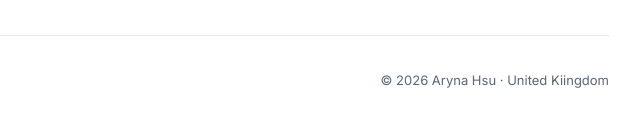
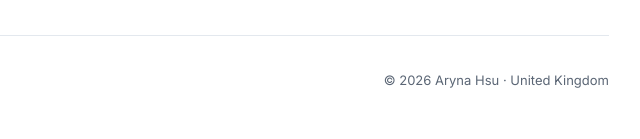
Before and after one commit to ahsuBI/ahsuBI.github.io, a plain HTML site: page projects/battery-passport.html in a window 1280 px wide. Shown: the part 3192-3331 px from the top of the page, 487-1127 px from the left. Drawn offline with Linux system fonts and the light colour scheme.

Commit message:
Update battery-passport.html

```diff
--- a/projects/battery-passport.html
+++ b/projects/battery-passport.html
@@ -142,7 +142,7 @@
     <div class="foot-links">
       <a href="../index.html#projects">&larr; All projects</a>
     </div>
-    <p class="colophon">&copy; 2026 Aryna Hsu · United Kiingdom</p>
+    <p class="colophon">&copy; 2026 Aryna Hsu · United Kingdom</p>
   </footer>
 </div>
 </body>
```
